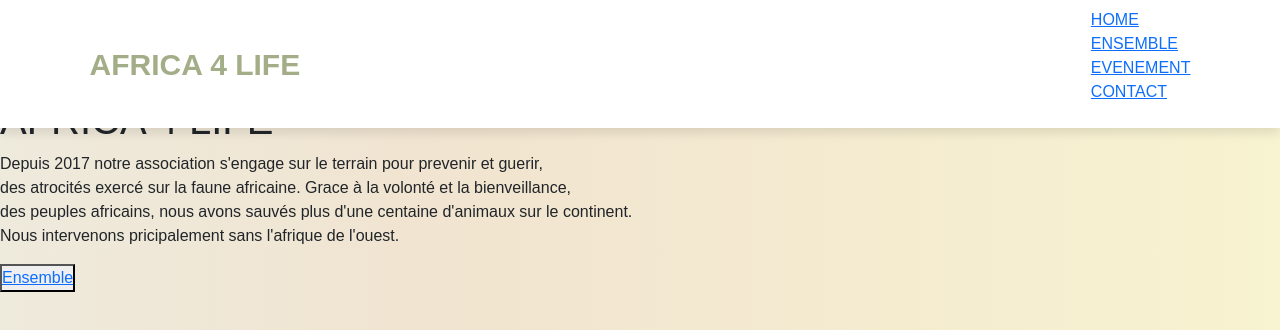
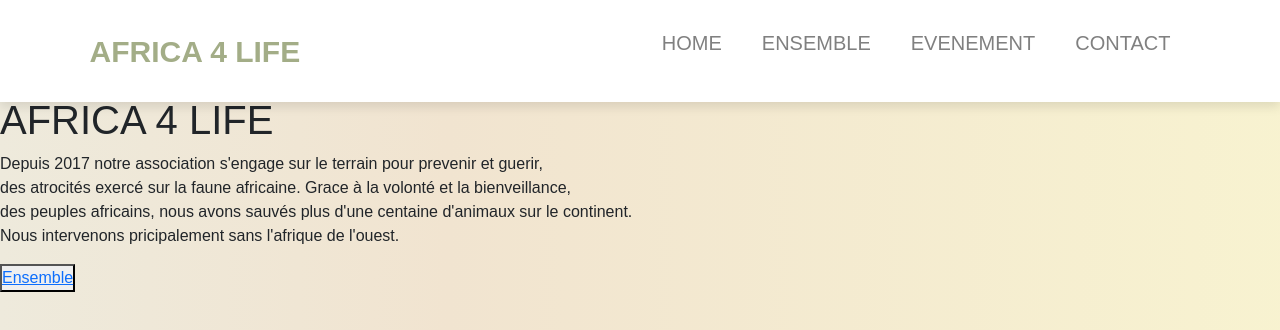
Before and after one commit to AchilleMBA/Africa4life, a plain HTML site: page index.html in a window 1280 px wide. Drawn offline with nearby package versions, Linux system fonts and the light colour scheme.

Commit message:
navbar modification

```diff
--- a/style.css
+++ b/style.css
@@ -32,3 +32,32 @@
         text-decoration: none;
 
       }
+
+      header .navbar ul{
+        list-style: none;
+      }
+
+      header .navbar ul li {
+        position :relative ;
+        float: left;
+
+      }
+
+      header .navbar ul li a{
+        font-size: 20px;
+        padding: 20px;
+        color:grey;
+        display: inline-block;
+        text-decoration: none;
+
+
+
+      }
+
+      header .navbar ul li a:hover{
+        background: linear-gradient(90deg, rgba(238,234,220,1) 0%, rgba(241,228,208,1) 35%, rgba(237,224,139,0.4023810207676821) 100%);
+        color: rgb(163, 173, 135);
+        font-size: 1,5em;
+        transition: 1s ;
+
+      }
```
